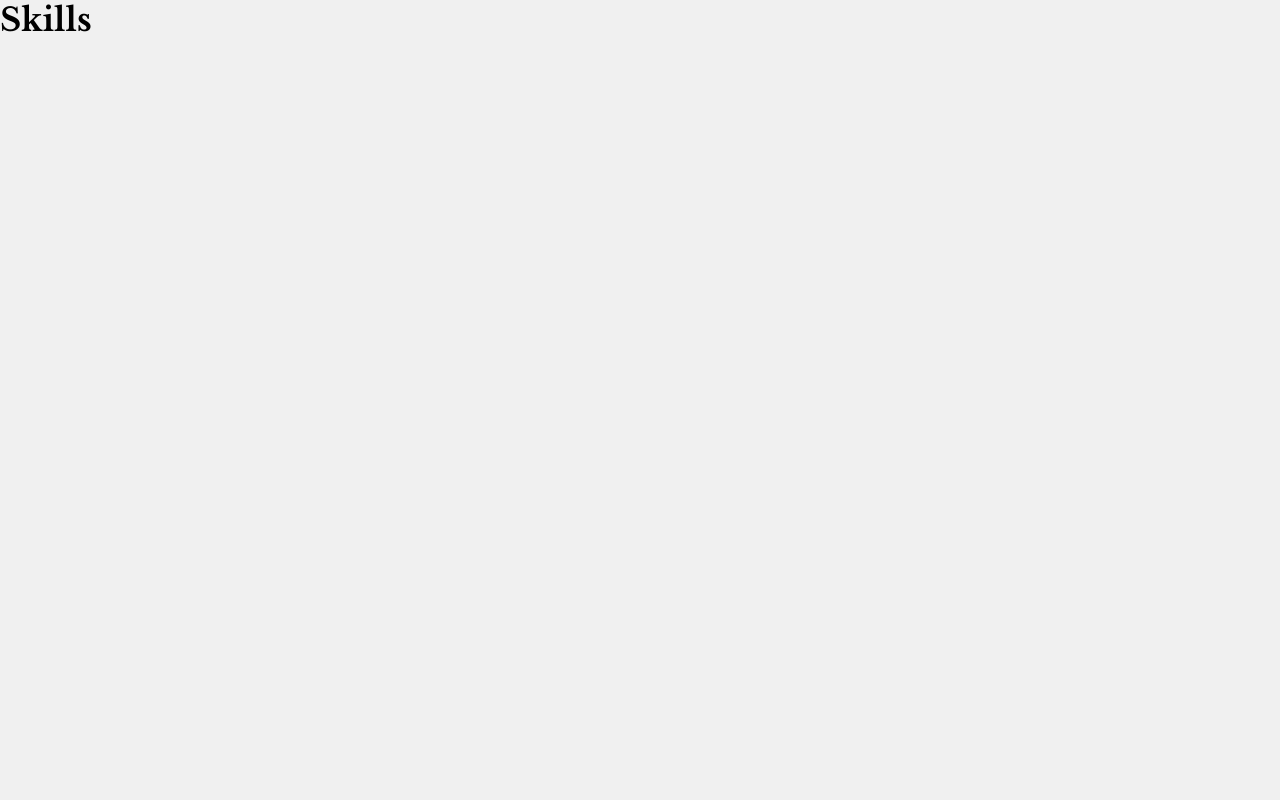
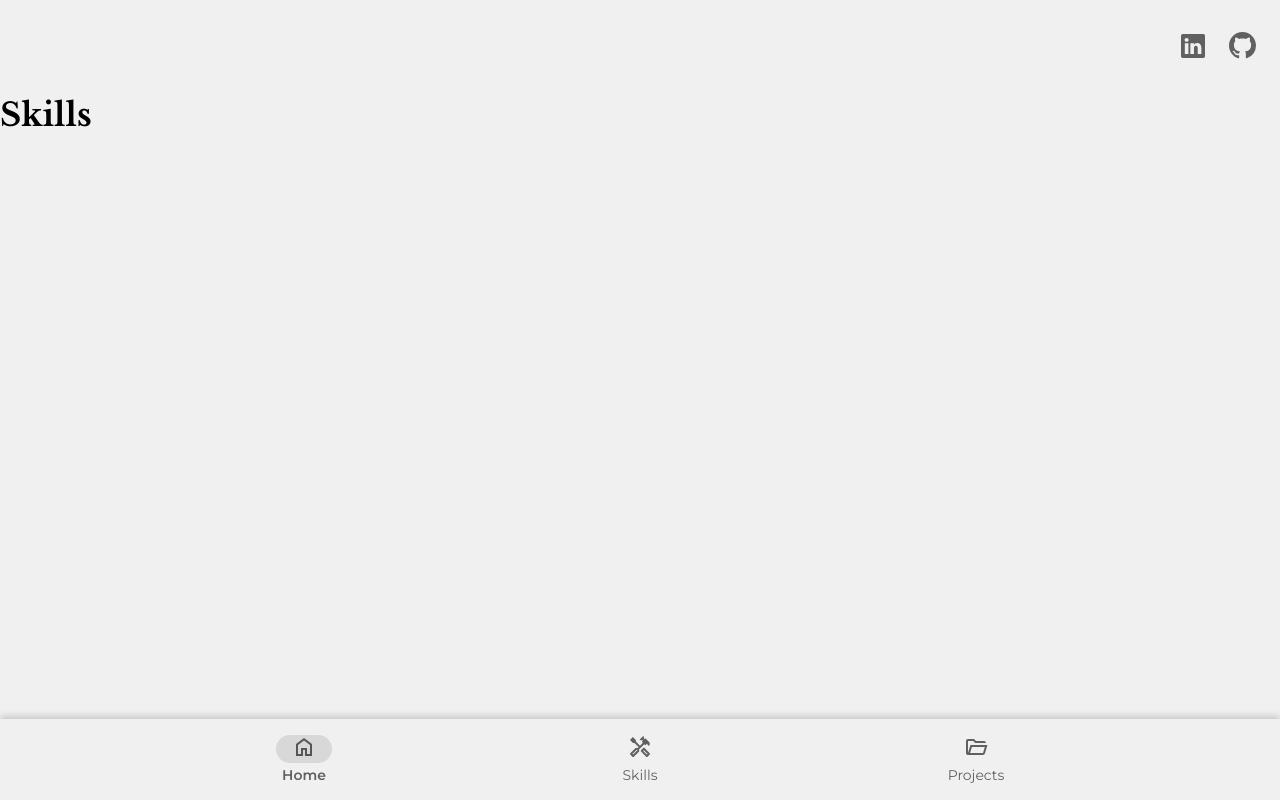
Before and after one commit to nhsneto/portfolio, a Next.js app: page /skills in a window 1280 px wide. Built offline with nearby package versions, Linux system fonts and the light colour scheme.

Commit message:
Extract Layout component

```diff
--- /dev/null
+++ b/app/components/Layout.module.css
@@ -0,0 +1,20 @@
+.container {
+  height: 100%;
+  display: flex;
+  flex-direction: column;
+}
+
+.navBar {
+  margin: 0 1.5rem;
+}
+
+.bottomNav {
+  position: fixed;
+  left: 0;
+  right: 0;
+  bottom: 0;
+  z-index: 1;
+  padding: 1rem 0;
+  background-color: #f0f0f0;
+  box-shadow: 0 -2px 8px rgba(0, 0, 0, 0.2);
+}
--- /dev/null
+++ b/app/components/Layout.tsx
@@ -0,0 +1,24 @@
+import { ReactNode } from "react";
+import Navbar from "@/app/components/Navbar";
+import BottomNav from "@/app/components/BottomNav";
+import styles from "./Layout.module.css";
+
+type Props = {
+  children?: ReactNode;
+};
+
+export default function Layout({ children }: Props) {
+  return (
+    <div className={styles.container}>
+      <div className={styles.navBar}>
+        <Navbar />
+      </div>
+
+      <main>{children}</main>
+
+      <div className={styles.bottomNav}>
+        <BottomNav />
+      </div>
+    </div>
+  );
+}
--- a/app/skills/page.tsx
+++ b/app/skills/page.tsx
@@ -1,3 +1,9 @@
+import Layout from "@/app/components/Layout";
+
 export default function skillsPage() {
-  return <h1>Skills</h1>;
+  return (
+    <Layout>
+      <h1>Skills</h1>
+    </Layout>
+  );
 }
```
Also changed, not shown: app/page.module.css (+0 -21 lines), app/page.tsx (+8 -19 lines).
